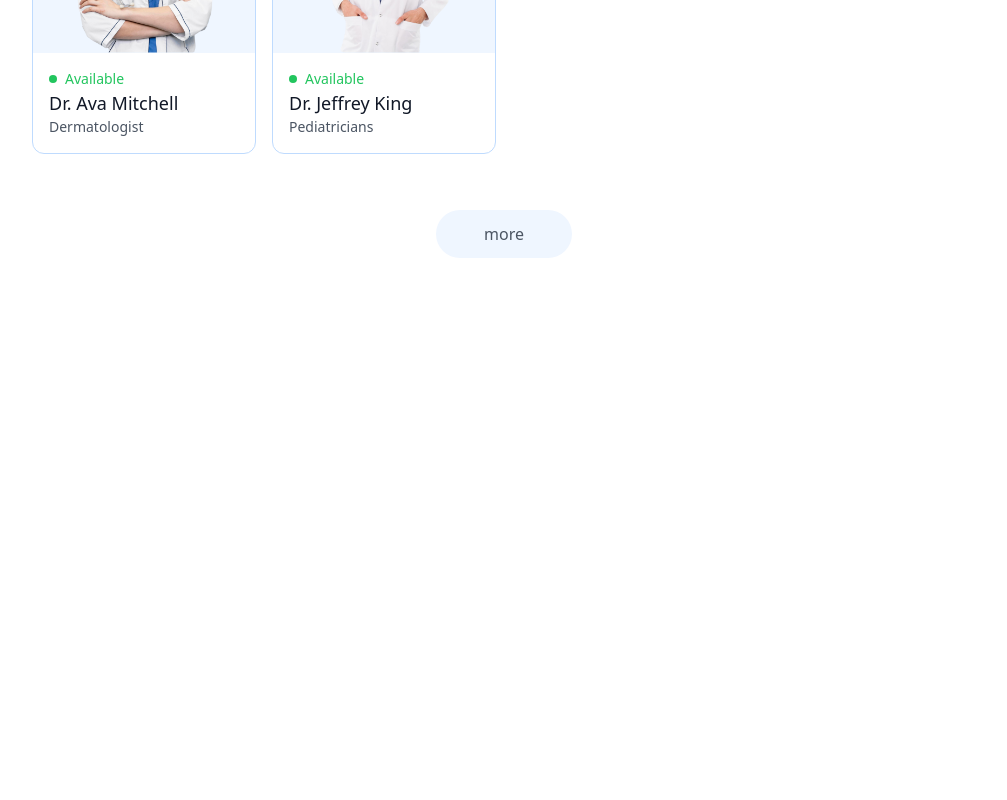
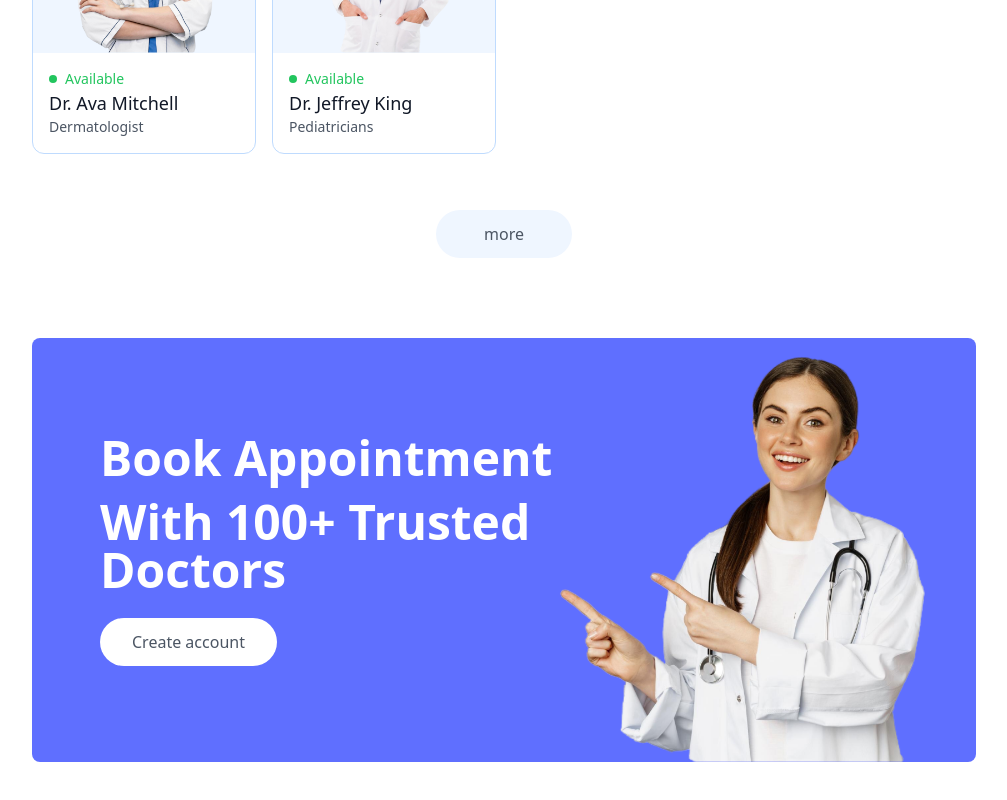
Before and after one commit to aryannaik225/Docto-Appointment-Website, a React (Vite) app in the folder frontend/: page / in a window 1280 px wide. Shown: the part 2128-2928 px from the top of the page, without its empty margins (136-1143 px from the left). Before the commit the page ends 2450 px from the top, so only its background shows below. Built offline with nearby package versions, Linux system fonts and the light colour scheme.

Commit message:
banner done

```diff
--- /dev/null
+++ b/frontend/src/components/Banner.jsx
@@ -0,0 +1,28 @@
+import { useNavigate } from "react-router"
+import { assets } from "../assets/assets_frontend/assets"
+
+
+const Banner = () => {
+
+  const navigate = useNavigate();
+
+  return (
+    <div className="flex bg-primary rounded-lg px-6 sm:px-10 md:px-14 lg:px-12 my-20 md:mx-10">
+      {/* -------- Left Side -------- */}
+      <div className="flex-1 py-8 sm:py-10 mg:py-16 lg:py-24 lg:pl-5">
+        <div className="txet-xl sm:text-2xl md:text-3xl lg:text-5xl font-semibold text-white">
+          <p>Book Appointment</p>
+          <p className="mt-4">With 100+ Trusted Doctors</p>
+        </div>
+        <button onClick={() => {navigate('/login'); scrollTo(0,0)}} className="bg-white text-sm sm:text-base text-gray-600 px-8 py-3 rounded-full mt-6 hover:scale-105 transition-all">Create account</button>
+      </div>
+
+      {/* -------- Right Side -------- */}
+      <div className="hidden md:block md:w-1/2 lg:w-[370px] relative">
+        <img className="w-full absolute bottom-0 right-0 max-w-md" src={assets.appointment_img} alt="" />
+      </div>
+    </div>
+  )
+}
+
+export default Banner
--- a/frontend/src/pages/Home.jsx
+++ b/frontend/src/pages/Home.jsx
@@ -1,4 +1,5 @@
 
+import Banner from '../components/Banner'
 import Header from '../components/Header'
 import SpecialityMenu from '../components/SpecialityMenu'
 import TopDoctors from '../components/TopDoctors'
@@ -9,6 +10,7 @@
       <Header />
       <SpecialityMenu />
       <TopDoctors />
+      <Banner />
     </div>
   )
 }
```
